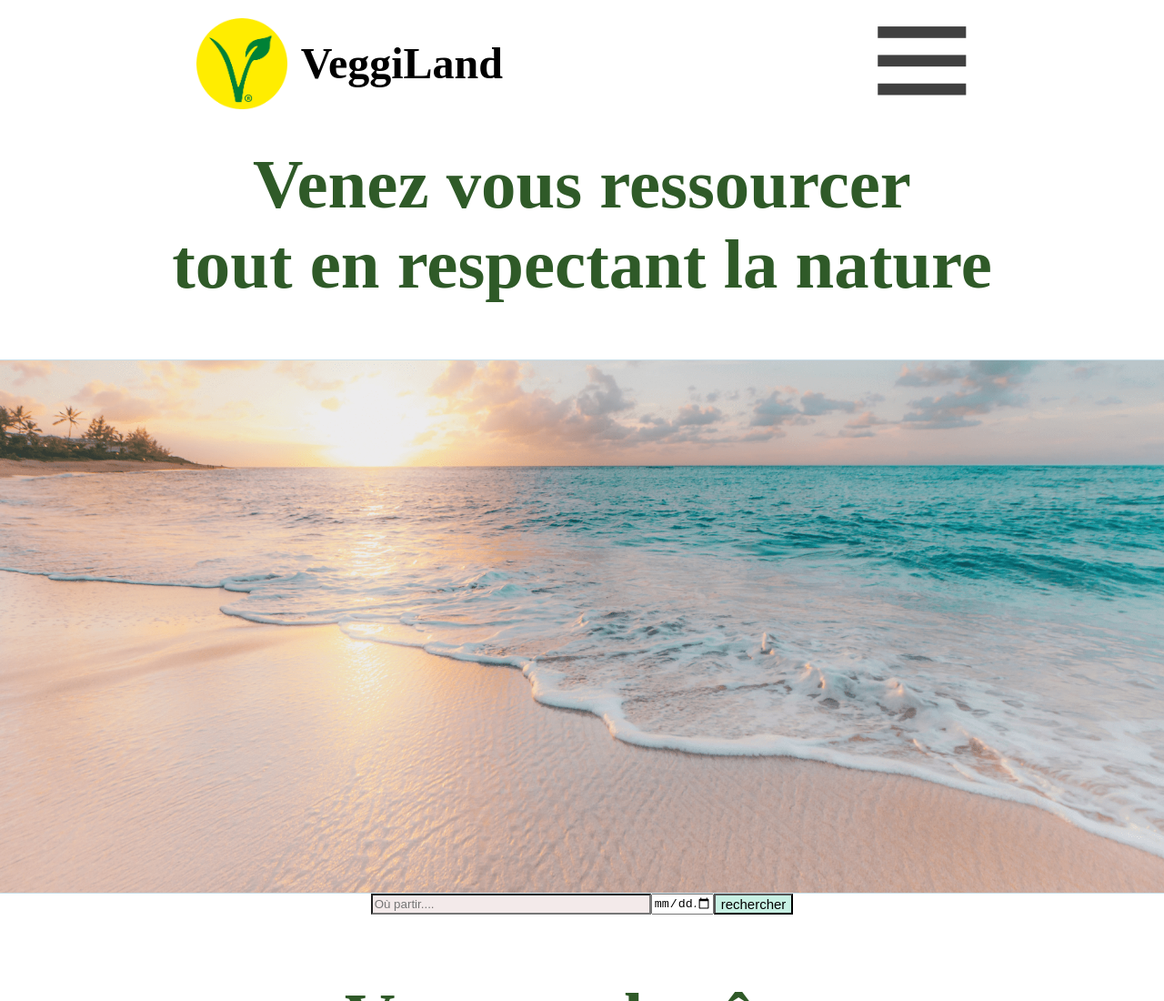
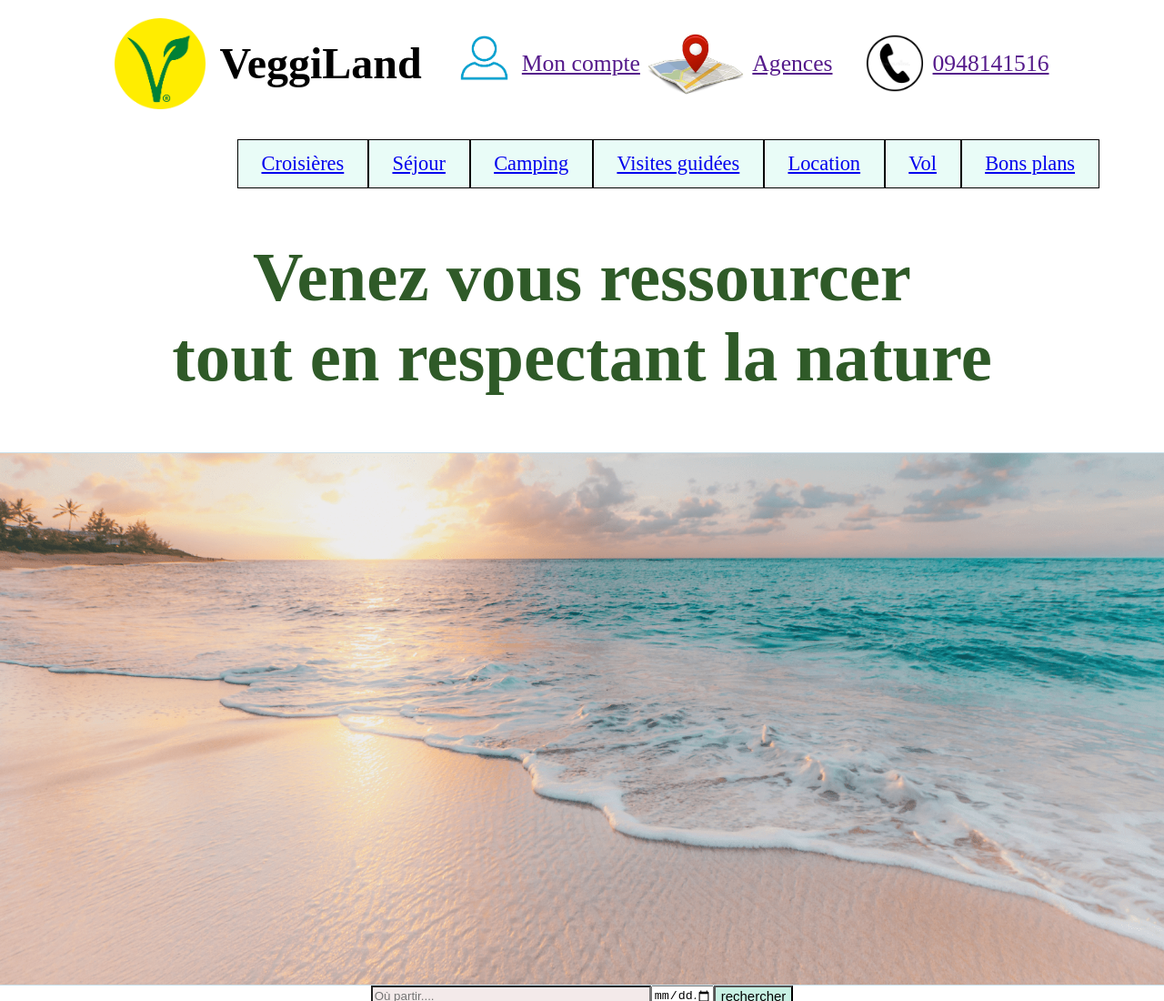
Before and after one commit to sgonzalez58/VeggiLand, a plain HTML site: page index.html in a window 1280 px wide. Shown: the top 1100 px of the page at 91% size. Drawn offline with Linux system fonts and the light colour scheme.

Commit message:
header responsive terminé

```diff
--- a/CSS/style.css
+++ b/CSS/style.css
@@ -27,6 +27,9 @@ header{
     align-items: center;
     z-index: 10;
     font-size: clamp(12px,1rem,24px);
+}
+header >a{
+    display: none;
 }
 nav label img{
     width: clamp(20px,3rem,100px);
@@ -272,6 +275,47 @@ main h1{
     }
 
     @media screen and (min-width:1024px){
+
+    nav label img{
+        display: none;
+        }
+    nav ul {
+        display: flex;
+        position: relative;
+        justify-content: center;
+        padding-inline-start: 10%;
+
+    }
+    nav ul li{
+        width: max-content;
+        border-radius: 0;
+        padding:clamp(10px,0.2rem,30px) clamp(20px,0.4rem,40px);
+        font-size: clamp(18px,0.35rem,42px);
+
+    }
+    nav ul li:nth-child(1), nav ul li:nth-child(2), nav ul li:last-child{
+        display: none;
+    }
+    header{
+        justify-content: space-evenly;
+        flex-wrap: wrap;
+        margin: 0 7%;
+    }
+
+    header>a, #compte_agence>a{
+        display: flex;
+        align-items: center;
+        flex-wrap: nowrap;
+        font-size: clamp(18px,0.4rem,42px);
+    }
+    header >a img, #compte_agence>a img{
+        height: clamp(60px,1.3rem,110px);
+    }
+    #compte_agence{
+        display: flex;
+        flex-wrap: nowrap;
+    }
+
     footer{
         display: flex;
         flex-direction: column;
@@ -328,4 +372,6 @@ main h1{
          grid-column: 2/4;
          grid-row: 2/3;
      }
+
+
     }
--- a/index.html
+++ b/index.html
@@ -14,13 +14,18 @@
         <img src="img/V.png" alt="logo" title="VeggiLand">
         <H1>VeggiLand</H1>
         </div>
+        <div id="compte_agence">
+        <a href=""><img src="img/contacts.png" alt="compte" title="compte">Mon compte</a>
+        <a href=""><img src="img/geolocalisation.jpg" alt="geolocalisation" title="geolocalisation">Agences</a>
+        </div>
+        <a href=""><img src="img/telephone.jpg" alt="telephone" title="telephone">0948141516</a>
         <nav>
             <label for="mobile">
                 <img src="img/burger_icon.svg" alt="menu_burger">
             </label>
             <input type="checkbox" name="mobile" id="mobile" role="button">
             <ul>
-                <li ><a href="#" class="bouton_compte"><img src="img/contacts.png" alt="contacts">Mon compte</a></li>
+                <li ><a href="#" class="bouton_compte"><img src="img/contacts.png" alt="compte">Mon compte</a></li>
                 <li><a href="#">Agence</a></li>
                 <li><a href="#">Croisières</a></li>
                 <li><a href="#">Séjour</a></li>
```
